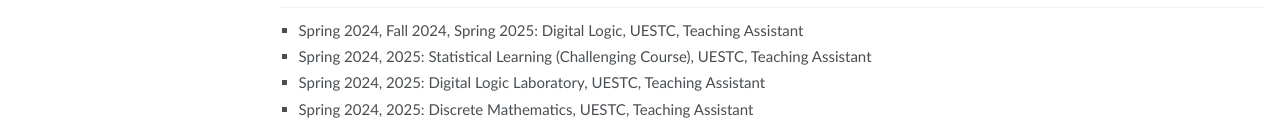
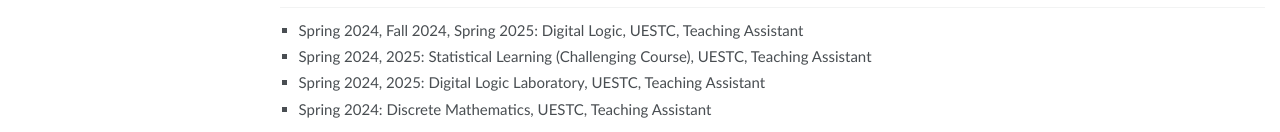
Before and after one commit to CayleyZ/CayleyZ.github.io, a Jekyll site: the page built from _pages/about.md, in a window 1280 px wide and 900 px high, scrolled down 2121 px. Shown: the part 765-897 px from the top of the window. Built offline with Jekyll 4.4.1, drawn with Linux system fonts in a browser that asks for light colours; some web fonts are replaced.

Commit message:
Correct Discrete Mathematics teaching semester

```diff
--- a/_pages/about.md
+++ b/_pages/about.md
@@ -152,5 +152,5 @@
   <li>Spring 2024, Fall 2024, Spring 2025: Digital Logic, UESTC, Teaching Assistant</li>
   <li>Spring 2024, 2025: Statistical Learning (Challenging Course), UESTC, Teaching Assistant</li>
   <li>Spring 2024, 2025: Digital Logic Laboratory, UESTC, Teaching Assistant</li>
-  <li>Spring 2024, 2025: Discrete Mathematics, UESTC, Teaching Assistant</li>
+  <li>Spring 2024: Discrete Mathematics, UESTC, Teaching Assistant</li>
 </ul>
```
